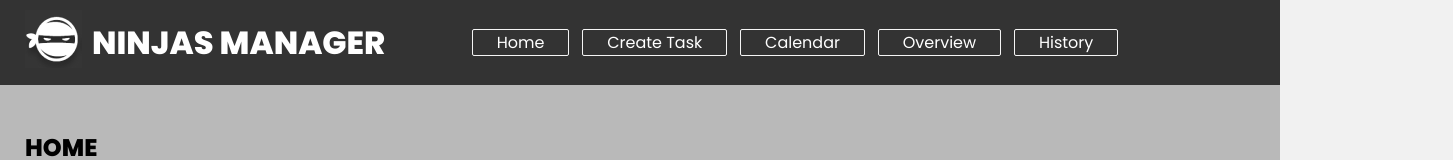
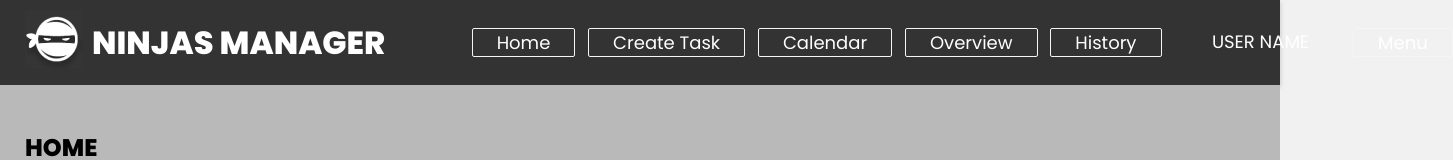
Before and after one commit to NightWolfz2/CTRLALTDELETE, a React (Create React App) app in the folder frontend/: page / in a window 1280 px wide. Shown: the top 160 px of the page, 1453 px wide, since content can reach past the window. Built offline with nearby package versions, Linux system fonts and the light colour scheme; no server answers.

Commit message:
JIRA/NM-74
1.  Created "Menu" button and placed it on the far right of the nav bar.
2. Added user's name to the left of the "Menu" button.
3. Styled both appropriately.

```diff
--- a/frontend/src/components/Navbar.js
+++ b/frontend/src/components/Navbar.js
@@ -1,5 +1,11 @@
 import { Link } from 'react-router-dom'
+import React, { useState } from 'react';
+
 const Navbar = () => {
+  const [isMenuOpen, setIsMenuOpen] = useState(false);
+  const toggleMenu = () => {
+    setIsMenuOpen(!isMenuOpen);
+  };
     return(
             <div className="navbar">
               <div className="navbar-logo">
@@ -14,6 +20,12 @@ const Navbar = () => {
                   <Link to="/overview">Overview</Link>
                   <Link to="/history">History</Link>
               </div>
+              <div className="nav-links" style={{ marginLeft: 'auto' }}>
+                <div className='nav-username' style={{ marginRight: '20px', marginLeft: '20px' }}>
+                  USER NAME
+                </div>
+                <button className="menu" id="openMenu" onClick={toggleMenu}>Menu</button>
+              </div>
             </div>
     )
 }
--- a/frontend/src/index.css
+++ b/frontend/src/index.css
@@ -43,7 +43,7 @@ header .container {
 }
 
 /* Begin Navbar */
-.navbar { /* Container */
+.navbar { /* Main Container */
   background-color: #333;
   color: #fff;
   display: flex; /* Flex container to control layout */
@@ -54,43 +54,70 @@ header .container {
 
 }
 
-/* Image (your logo) within the brand */
 .navbar-logo {
   margin-right: 10px; /* Add spacing between the image and brand name */
 }
+
 .navbar-brand {
-  font-size: 2rem; /* Adjust the brand font size */
+  font-size: xx-large;
   font-weight: bold;
   padding-right: 5rem;
   text-transform: uppercase;
   white-space: nowrap; /* Prevent text from wrapping */
-  /* Add any other logo-specific styles here */
 }
 
 .nav-links {
   display: flex;
-  font-weight: normal;
-  font-size: 1rem;
+  font-size: large;
   white-space: nowrap;
-  flex-shrink: 1;
 }
 
 .nav-links a {
   text-decoration: none;
-  color: #fff;
+  color: inherit;
   margin: 0 0.4rem; /* Adjust spacing between links */
   padding: 0rem 1.5rem; /* Add padding to create boxes */
   border: 1px solid whitesmoke; /* Add a border */
   border-radius: 2px; /* Round the corners */
-  background-color: #333; /* Background color for the boxes */
   transition: background-color 0.3s, border-color 0.3s; /* Smooth transitions on hover */
   text-align: center; /* Center text horizontally */
 }
 
 .nav-links a:hover {
-  background-color: #555; /* Change the background color on hover */
+  background-color: #555; /* lighten background color on hover*/
+}
+
+.nav-username {
+  margin-right: inherit; /* Adjust spacing between links */
+  padding: 0 1.5rem; /* Add padding to create space space */
+  color: inherit;
+  font-size: inherit;
+  text-decoration: none;
+}
+/*
+/* Button styles */
+button.menu {
+  text-decoration: none;
+  font: inherit;
+  color: inherit;
+  background-color: inherit;
+  padding: 0rem 1.5rem; /* Add padding to create boxes */
+  border: 1px solid whitesmoke; /* Add a border */
+  border-radius: 2px; /* Round the corners */
+  cursor: pointer;  /* Cursor pointer on hover */
+}
+
+/* Remove the default focus outline */
+button.menu:focus {
+  outline: none;
+}
+
+button.menu:hover {
+  text-decoration: none;
+  background-color: #555;
 }
 /*End Navbar*/
+
 header a {
   color: #ffffff;
   text-decoration: none;
```
